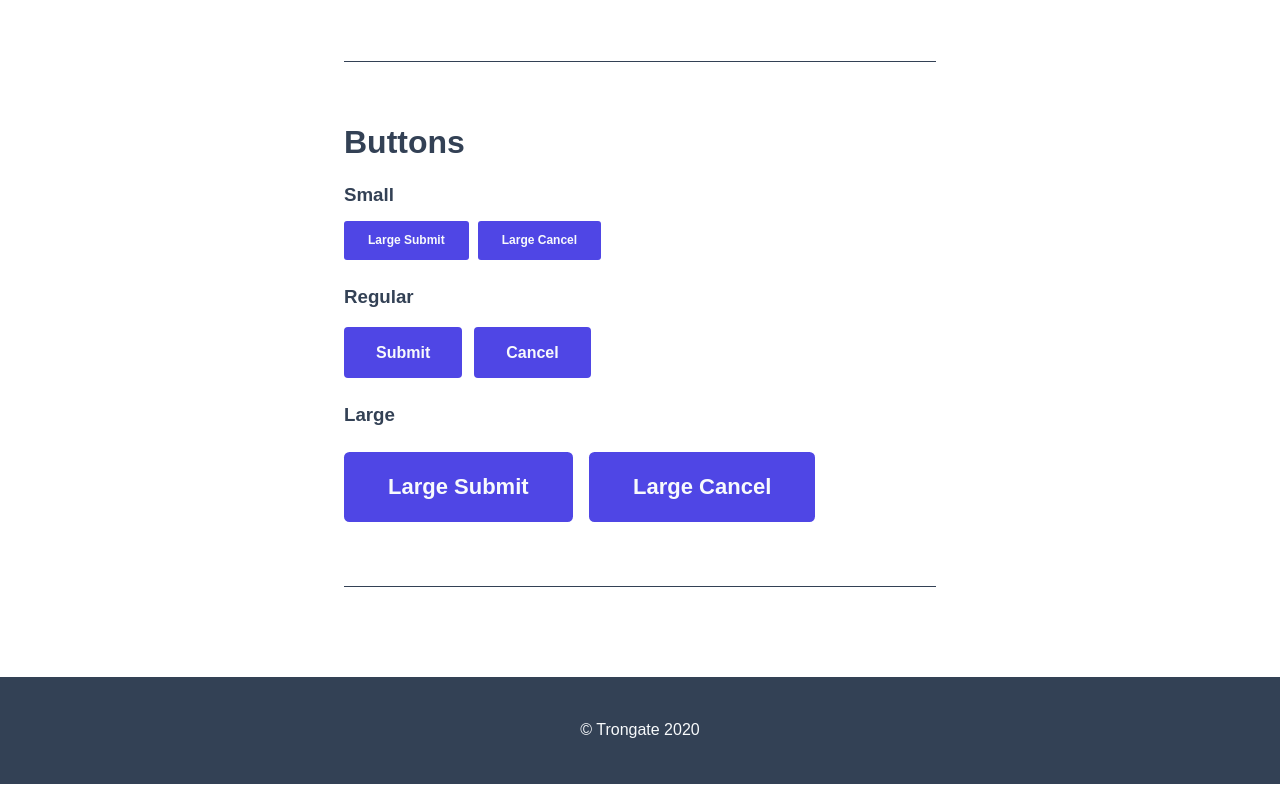
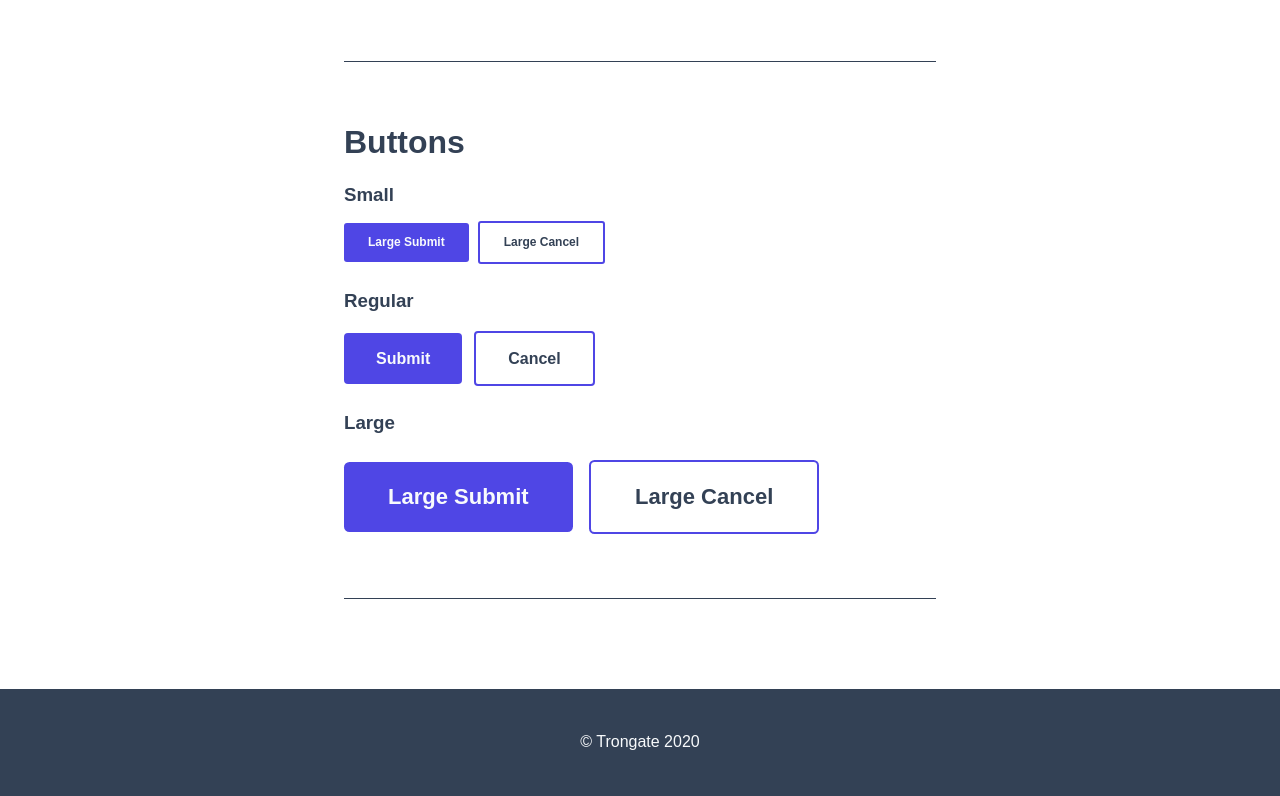
Before and after one commit to trongate/trongate-css, a plain HTML site: page index.html in a window 1280 px wide. Shown: the part 2303-3099 px from the top of the page. Drawn offline with Linux system fonts and the light colour scheme.

Commit message:
Added alt styles to example

```diff
--- a/index.html
+++ b/index.html
@@ -99,17 +99,17 @@
         <h3>Small</h3>
         <div style="font-size: 12px">
           <button>Large Submit</button>
-          <button>Large Cancel</button>
+          <button class="alt">Large Cancel</button>
         </div>
 
         <h3>Regular</h3>
         <button>Submit</button>
-        <button>Cancel</button>
+        <button class="alt">Cancel</button>
 
         <h3>Large</h3>
         <div style="font-size: 22px">
           <button>Large Submit</button>
-          <button>Large Cancel</button>
+          <button class="alt">Large Cancel</button>
         </div>
       </section>
 
--- a/trongate.css
+++ b/trongate.css
@@ -262,13 +262,13 @@ footer {
 
 .alt {
   background-color: transparent;
-  border: 1px var(--primary-color) solid;
+  border: 2px var(--primary-color) solid;
   color: var(--text-dark);
 }
 
 .alt:hover {
   background-color: transparent;
-  border: var(--primary-color-dark) solid;
+  border: 2px var(--primary-color-dark) solid;
   color: var(--primary-color);
 }
 
```
